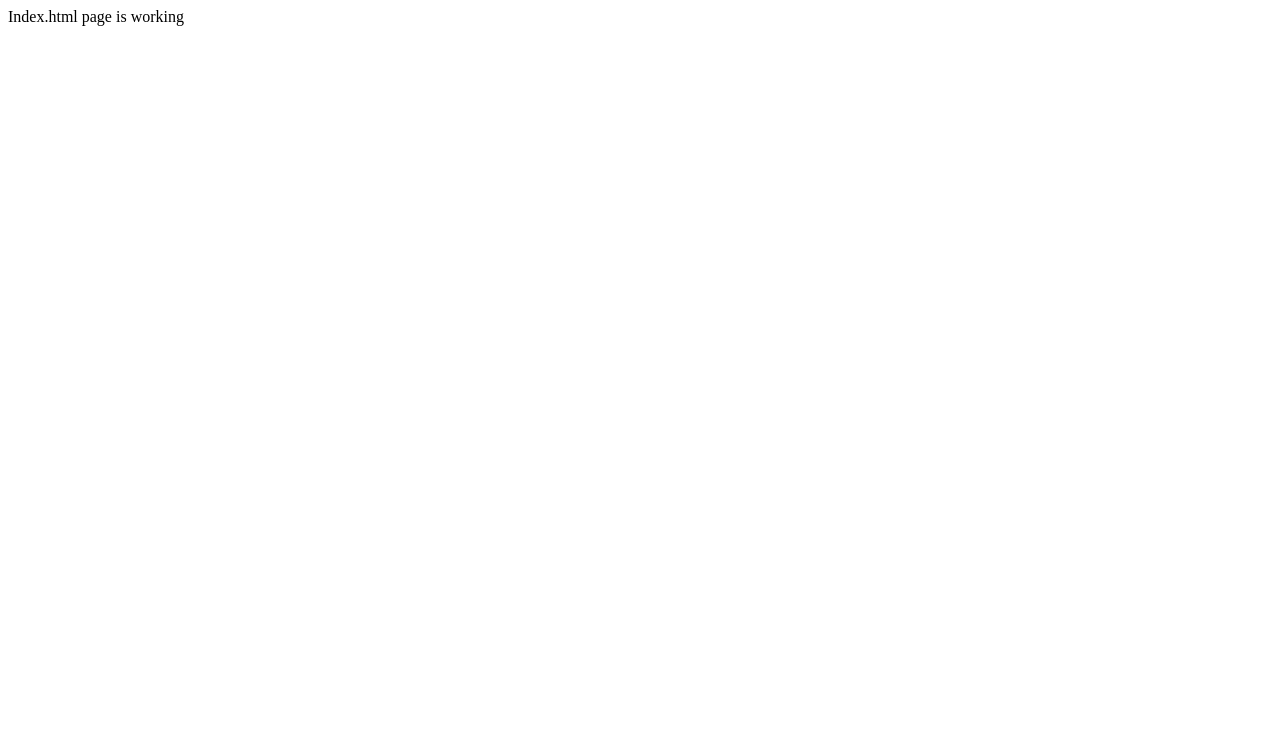
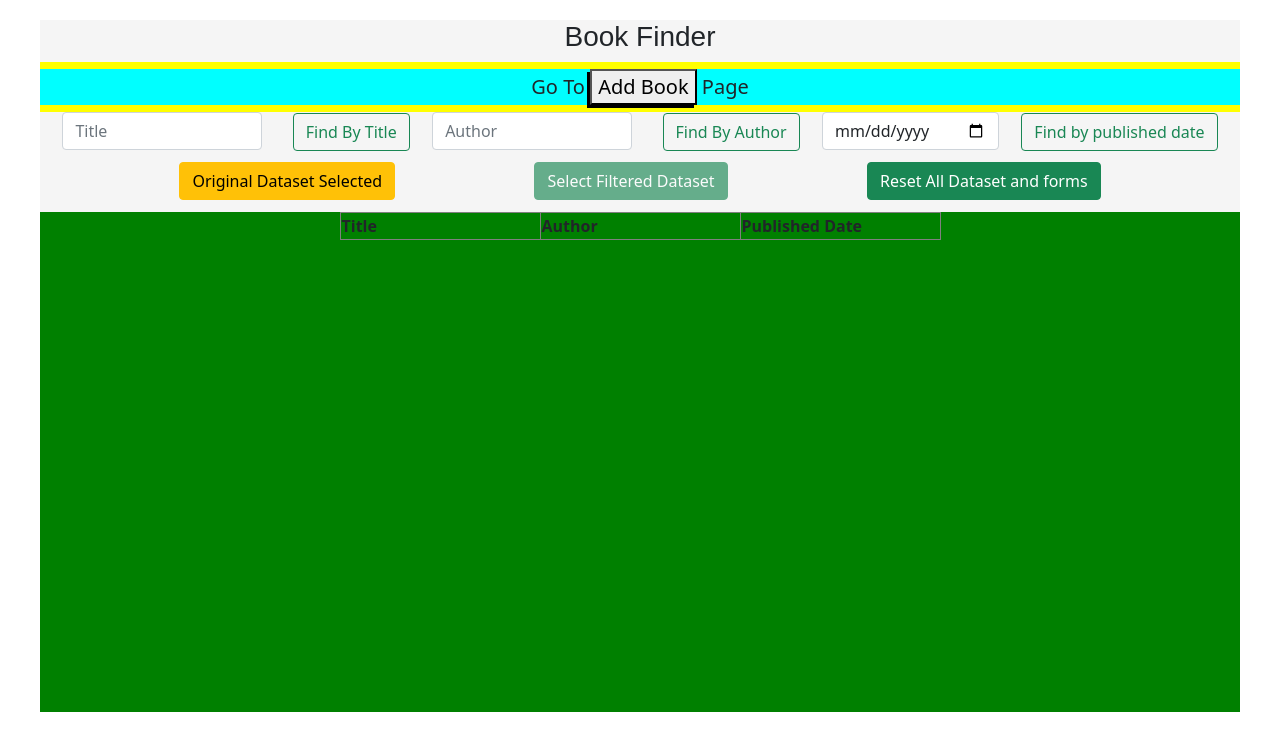
Before and after one commit to RajGM/BookFinder, a website: page app/views/index.html in a window 1280 px wide. Drawn offline with nearby package versions, Linux system fonts and the light colour scheme.

Commit message:
indexPage skelton completed now it can be tested with static data

```diff
--- a/app/views/index.html
+++ b/app/views/index.html
@@ -1,6 +1,7 @@
 <!doctype html>
 
 <html lang="en">
+
 <head>
     <meta charset="utf-8">
     <meta name="viewport" content="width=device-width, initial-scale=1">
@@ -12,12 +13,96 @@
     <link rel="icon" href="/assets/favicon.png">
     <!--Icons made by https://www.flaticon.com/authors/srip... -->
 
+    <link href="https://cdn.jsdelivr.net/npm/bootstrap@5.0.0-beta1/dist/css/bootstrap.min.css" rel="stylesheet"
+        integrity="sha384-giJF6kkoqNQ00vy+HMDP7azOuL0xtbfIcaT9wjKHr8RbDVddVHyTfAAsrekwKmP1" crossorigin="anonymous">
+
 </head>
 
 <body>
     <!-- your content here... -->
-  Index.html page is working
+
+    <div id="pageDiv">
+
+        <div id="titleDiv">
+            <h3>
+                Book Finder
+            </h3>
+        </div>
+
+        <div id="navigationDiv">
+            <div style="background-color: aqua;">
+                Go To <button id="gotoAddPage" onclick="window.location.href='/addBook'">Add Book</button> Page
+            </div>
+        </div>
+
+        <div id="searchDiv">
+
+            <div class="col">
+
+                <div>
+                    <input id="titleForm" type="search" placeholder="Title" class="form-control me-2"
+                        aria-label="Search">
+                </div>
+
+                <div>
+                    <button id="titleButton" class="btn btn-outline-success" type="submit">Find By
+                        Title</button>
+                </div>
+
+                <div>
+                    <input id="authorForm" class="form-control me-2" type="search" placeholder="Author"
+                        aria-label="Search">
+                </div>
+
+                <div>
+                    <button id="authorButton" class="btn btn-outline-success" type="submit">Find By
+                        Author</button>
+                </div>
+
+                <div>
+                    <input id="publishedDateForm" class="form-control me-2" type="date" aria-label="Search">
+                </div>
+
+                <div>
+                    <button id="publishedDateButton" class="btn btn-outline-success" type="submit">Find by
+                        published date</button>
+                </div>
+
+            </div>
+
+            <div class="col">
+
+                <button id="selectDataset1" class="btn btn-default btn-warning" type="submit">Original Dataset
+                    Selected</button>
+
+                <button id="selectDataset2" class="btn btn-default btn-success" type="submit" disabled>Select Filtered
+                    Dataset</button>
+
+                <button id="resetAllButton" class="btn btn-default btn-success" type="submit">Reset All Dataset and
+                    forms</button>
+
+            </div>
+
+        </div>
+
+        <div id="dataDiv">
+            <table id="myTable" class="table-bordered">
+                <tr id="row1">
+                    <th>Title</th>
+                    <th>Author</th>
+                    <th>Published Date</th>
+                </tr>
+            </table>
+        </div>
+
+    </div>
+
+
+    <script src="https://cdn.jsdelivr.net/npm/bootstrap@5.0.0-beta1/dist/js/bootstrap.bundle.min.js"
+        integrity="sha384-ygbV9kiqUc6oa4msXn9868pTtWMgiQaeYH7/t7LECLbyPA2x65Kgf80OJFdroafW"
+        crossorigin="anonymous"></script>
     <script src="/javaScript/indexpage.js"></script>
     <link rel="stylesheet" type="text/css" href="/visualization/indexpage.css" />
 </body>
+
 </html>
--- a/public/visualization/indexpage.css
+++ b/public/visualization/indexpage.css
@@ -0,0 +1,76 @@
+#pageDiv{
+    width: 1200px;
+    height: auto;
+    display: flex;
+    flex-direction: column;
+    justify-content: space-evenly;
+    margin: auto;
+    margin-top: 20px;
+    background-color: blue;
+}
+
+#titleDiv{
+    text-align: center;
+    font-family: sans-serif;
+    background-color: whitesmoke;
+}
+
+#navigationDiv{
+    height: 50px;
+    background-color: yellow;
+    text-align: center;
+    font-size: 20px;
+    display: flex;
+    flex-direction: column;
+    justify-content: space-evenly;
+}
+
+#gotoAddPage{
+    box-shadow: -3px 3px black;
+}
+
+#searchDiv{
+    height: 100px;
+    background-color: pink;
+    display: flex;
+    flex-direction: column;
+    justify-content: space-evenly;
+}
+
+#dataDiv{
+    height: 500px;
+    background-color: green;
+}
+
+#titleForm{
+    min-width: 150px;
+    max-width: 200px;
+}
+
+
+#authorForm{
+    min-width: 150px;
+    max-width: 200px;
+
+}
+
+#publishedDateForm{
+    min-width: 100px;
+
+}
+
+.col{
+    display: flex;
+    flex-direction: row;
+    justify-content: space-evenly;
+    align-items:baseline;
+    background-color: whitesmoke;
+}
+
+#myTable{
+    margin: auto;
+}
+
+th{
+    width: 200px;
+}
```
Also changed, not shown: package.json (added, +28 -0 lines), 1 other file. Lines whose indentation alone changed are shown as unchanged.
